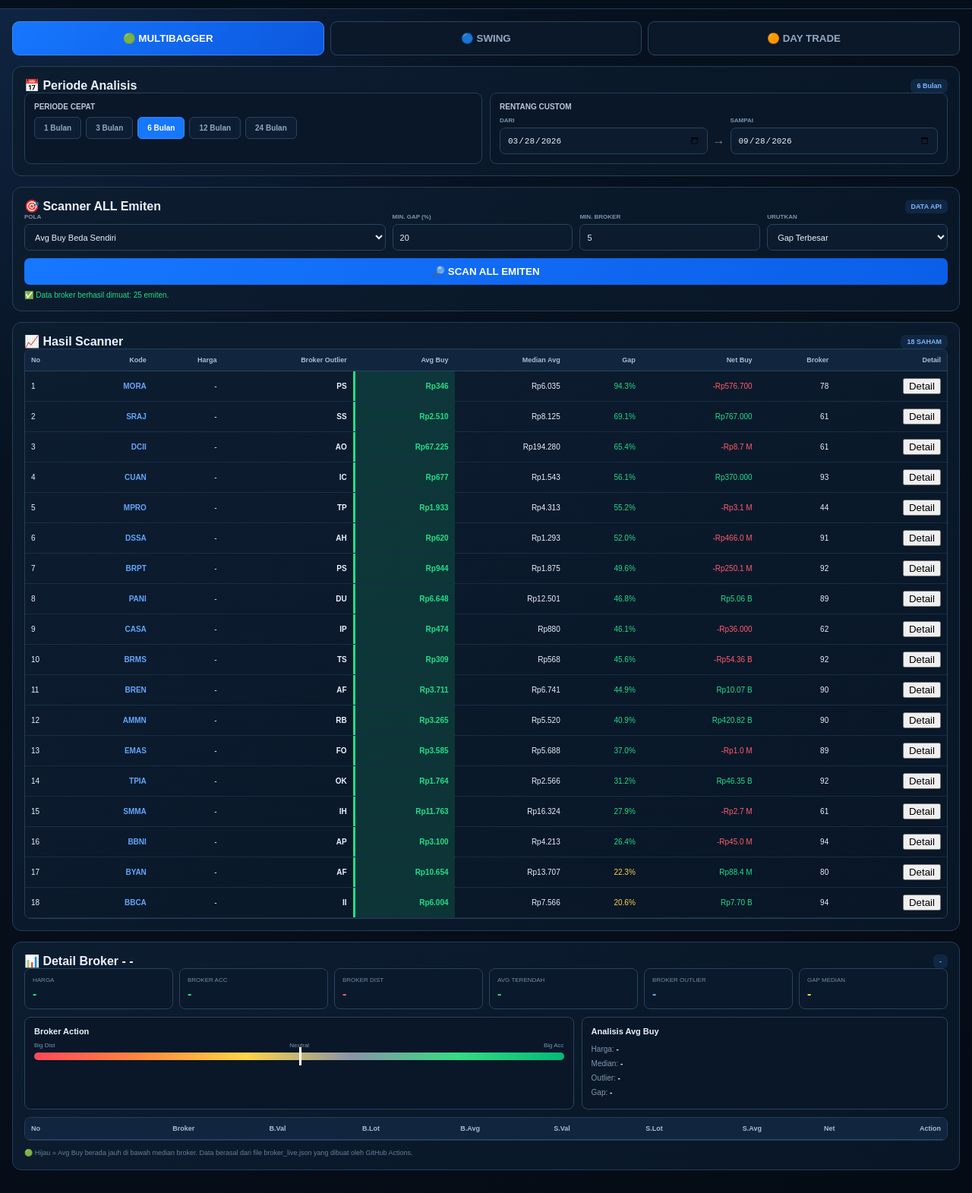
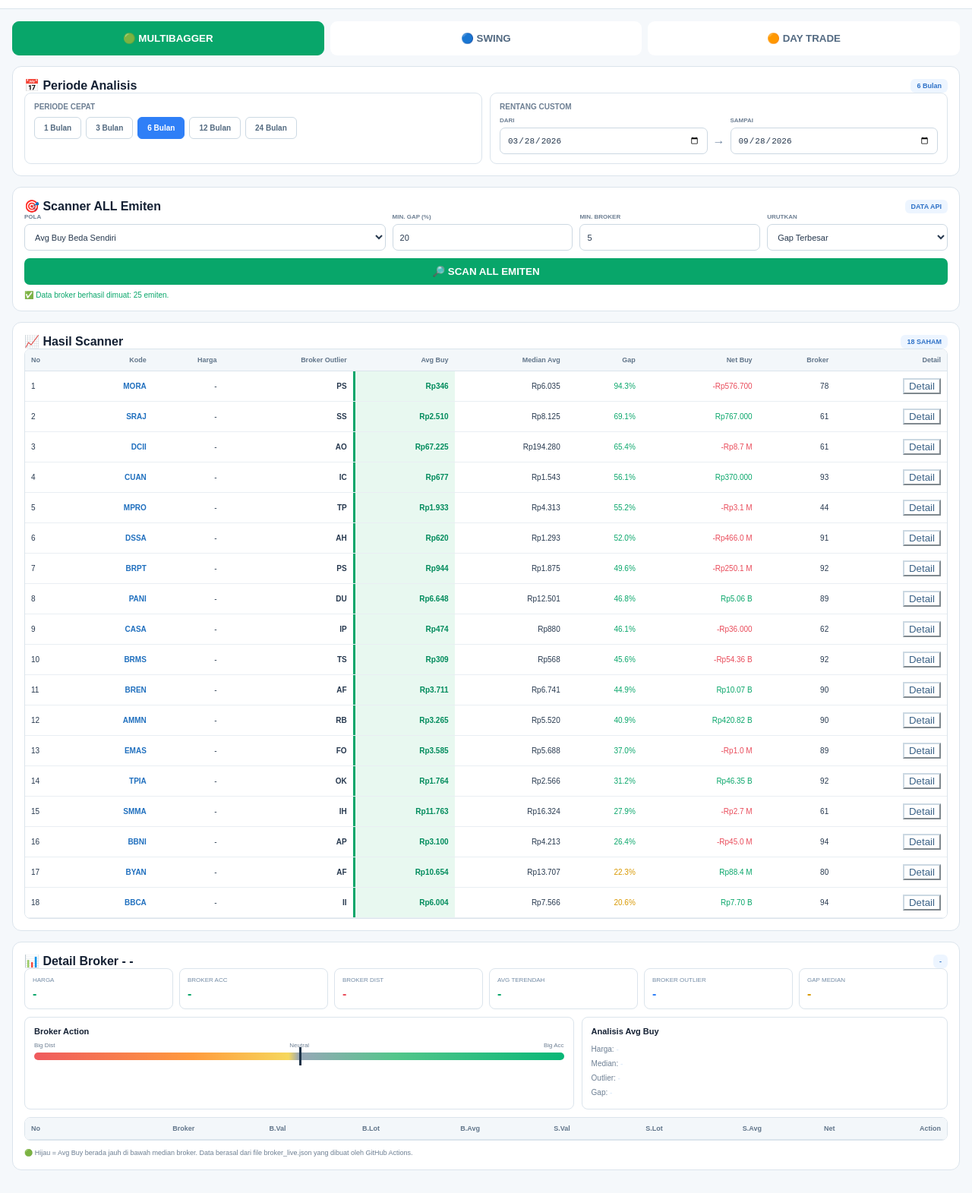
Before and after one commit to arifusan19/MultiBagger-Hunter, a plain HTML site: page index.html in a window 1280 px wide. Shown: the part 80-1651 px from the top of the page at 76% size. Drawn offline with Linux system fonts and the light colour scheme.

Commit message:
Update index.html

```diff
--- a/index.html
+++ b/index.html
@@ -473,6 +473,281 @@
     }
 }
 
+
+/* =========================================================
+   LIGHT THEME OVERRIDE
+   Hanya mengubah warna/background, struktur & JavaScript tetap.
+========================================================= */
+
+:root{
+    --bg:#f5f8fb;
+    --card:#ffffff;
+    --line:#dbe4ec;
+    --text:#142033;
+    --muted:#6c7d91;
+    --green:#08a66a;
+    --green-2:#12b978;
+    --blue:#2f7ff7;
+    --purple:#8b55e6;
+    --orange:#ff8a18;
+    --red:#ea4d5b;
+}
+
+body{
+    background:#f5f8fb !important;
+    color:#142033 !important;
+}
+
+header{
+    background:#ffffff !important;
+    border-bottom:1px solid #dbe4ec !important;
+}
+
+.brand p{
+    color:#6f8094 !important;
+}
+
+.header-card{
+    background:#ffffff !important;
+    border:1px solid #d7e2eb !important;
+}
+
+.header-card small,
+.field label,
+.status,
+.subtitle,
+.note,
+.labels,
+.info,
+.info-lines,
+.action-caption{
+    color:#6d7f93 !important;
+}
+
+.tabs{
+    border-bottom-color:#dce5ed !important;
+}
+
+.tab{
+    background:#ffffff !important;
+    color:#526981 !important;
+    border-color:transparent !important;
+}
+
+.tab.active{
+    background:#08a66a !important;
+    color:#ffffff !important;
+    border-color:#08a66a !important;
+}
+
+.panel,
+.sub-box,
+.subbox,
+.action-box,
+.stat{
+    background:#ffffff !important;
+    border-color:#dbe4ec !important;
+}
+
+.sub-box,
+.subbox{
+    box-shadow:none !important;
+}
+
+.badge{
+    background:#edf5ff !important;
+    color:#2f72c7 !important;
+}
+
+.quick-button,
+.quick button{
+    background:#ffffff !important;
+    border-color:#ccd9e3 !important;
+    color:#536a80 !important;
+}
+
+.quick-button.active,
+.quick button.active{
+    background:#2f7ff7 !important;
+    color:#ffffff !important;
+    border-color:#2f7ff7 !important;
+}
+
+input,
+select{
+    background:#ffffff !important;
+    color:#26384e !important;
+    border-color:#ccd8e2 !important;
+}
+
+input::placeholder{
+    color:#9aa9b7 !important;
+}
+
+.scan-button,
+.scan-btn{
+    background:#08a66a !important;
+    color:#ffffff !important;
+}
+
+.table-wrap{
+    border-color:#dbe4ec !important;
+}
+
+table{
+    background:#ffffff !important;
+}
+
+thead th,
+th{
+    background:#f3f7fa !important;
+    color:#61758a !important;
+    border-bottom-color:#dbe4ec !important;
+}
+
+tbody td,
+td{
+    color:#26384e;
+    border-bottom-color:#e9eef3 !important;
+}
+
+tbody tr:hover{
+    background:#f6fbf9 !important;
+}
+
+.code{
+    color:#1f6fbe !important;
+}
+
+.avg-outlier,
+.outlier{
+    background:#e8f8f0 !important;
+    color:#008b5c !important;
+    box-shadow:inset 3px 0 0 #08a66a !important;
+}
+
+.green,
+.green-t{
+    color:#08a66a !important;
+}
+
+.red,
+.red-t{
+    color:#e94b5a !important;
+}
+
+.yellow,
+.yellow-t{
+    color:#d89800 !important;
+}
+
+.blue{
+    color:#2f7ff7 !important;
+}
+
+.detail-btn,
+.btn-outline{
+    background:#ffffff !important;
+    color:#3b6287 !important;
+    border-color:#cbd8e2 !important;
+}
+
+.detail-btn:hover,
+.btn-outline:hover{
+    background:#f3f8fc !important;
+}
+
+.card{
+    box-shadow:0 4px 14px rgba(33,61,88,.05) !important;
+}
+
+.card.g{
+    background:#f1fbf6 !important;
+}
+
+.card.b{
+    background:#f2f7ff !important;
+}
+
+.card.p{
+    background:#f8f4ff !important;
+}
+
+.card.o{
+    background:#fff7ee !important;
+}
+
+.card-note{
+    color:#7b8d9f !important;
+}
+
+.action-bar{
+    background:linear-gradient(
+        to right,
+        #ef5a5e,
+        #ff9b3d 30%,
+        #f6d75c 48%,
+        #97a7b7 50%,
+        #53c68b 68%,
+        #08b777
+    ) !important;
+}
+
+.pointer{
+    background:#1c3348 !important;
+}
+
+.acc{
+    background:#e6f8ef !important;
+    color:#08a66a !important;
+}
+
+.dist{
+    background:#fff0f2 !important;
+    color:#e94b5a !important;
+}
+
+.status.ok{
+    color:#08a66a !important;
+}
+
+.status.error{
+    color:#e94b5a !important;
+}
+
+.empty{
+    color:#6f8296 !important;
+}
+
+.empty p{
+    color:#7b8ea1 !important;
+}
+
+.pagination,
+.count,
+.page-info{
+    color:#718498 !important;
+}
+
+.toast{
+    background:#142033 !important;
+    color:#ffffff !important;
+}
+
+.mode-empty{
+    background:#ffffff !important;
+}
+
+.hero-icon{
+    background:#e6f8ef !important;
+    color:#08a66a !important;
+}
+
+/* Keep the page airy and white */
+.container{
+    background:transparent !important;
+}
+
 </style>
 
 </head>
```
